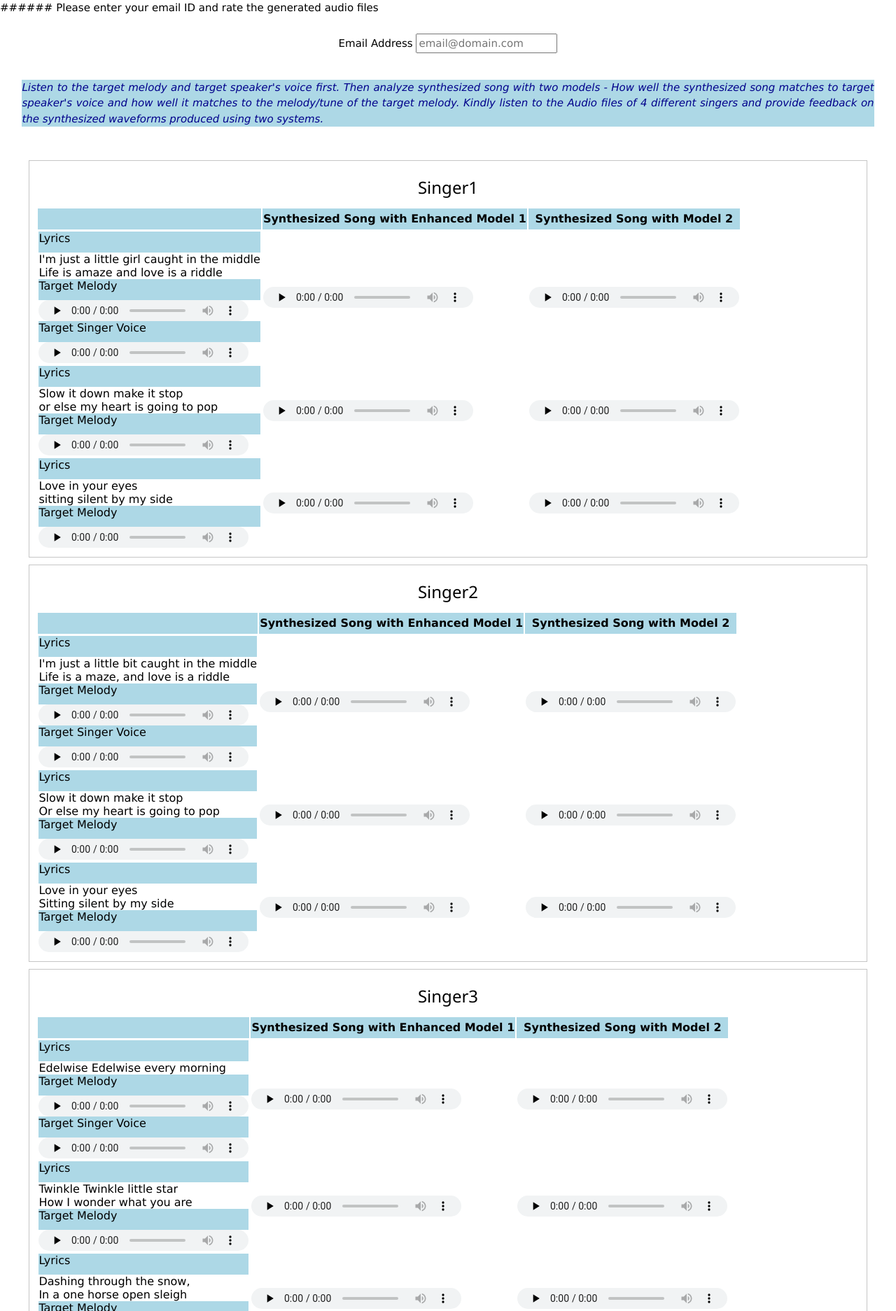
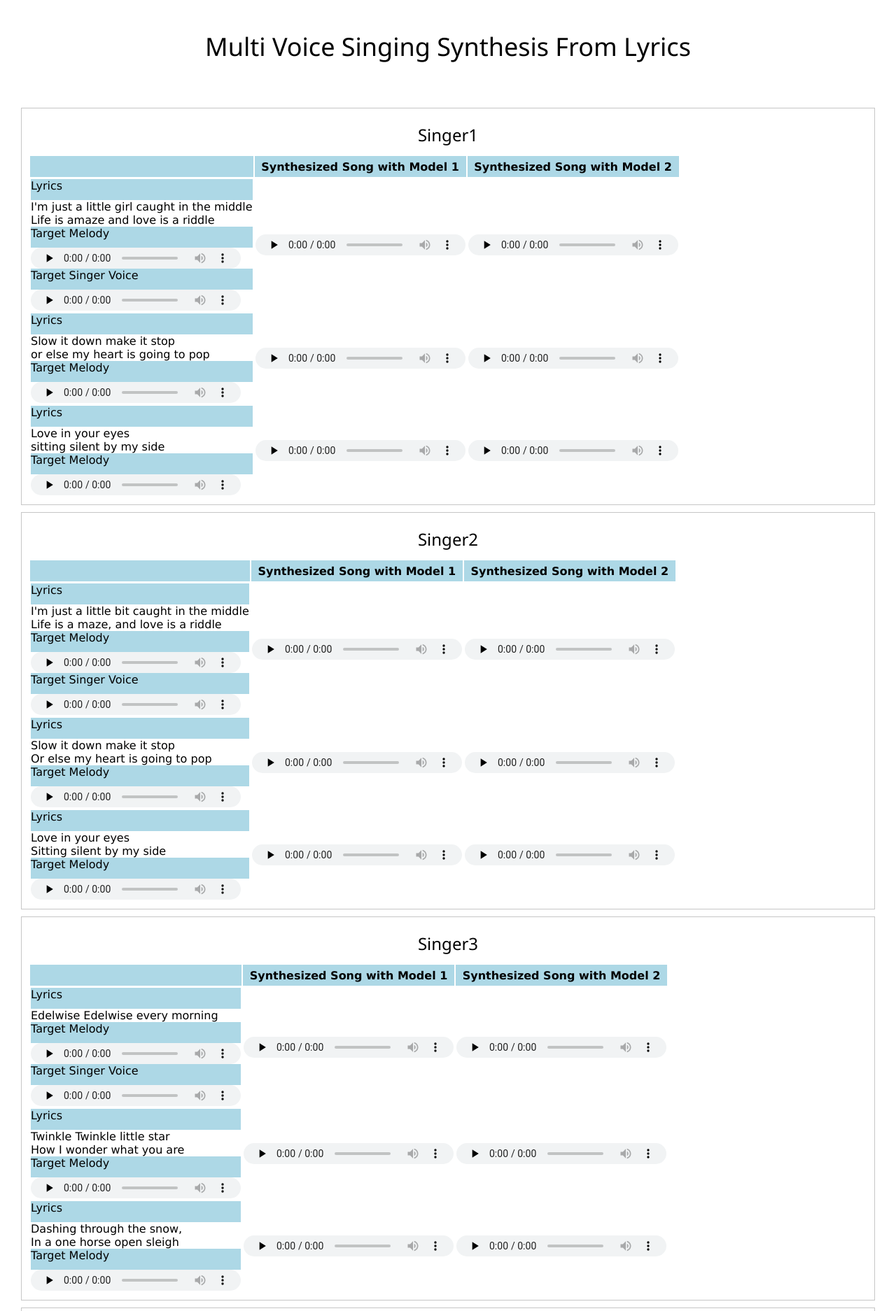
Before and after one commit to rrs-mvs-official/rrs-mvs-official.github.io, a plain HTML site: page MVS_SynthSamples/index.html in a window 1280 px wide. Shown: the top 1874 px of the page at 70% size. Drawn offline with nearby package versions, Linux system fonts and the light colour scheme.

Commit message:
Update index.html

```diff
--- a/MVS_SynthSamples/index.html
+++ b/MVS_SynthSamples/index.html
@@ -1,7 +1,5 @@
-###### Please enter your email ID and rate the generated audio files
-<head>
-    <link rel="stylesheet" href="w3.css">
-    <title>Text To Singing MOS</title>
+<link rel="stylesheet" href="w3.css">
+<title>Multi Voice Singing Synthesis From Lyrics</title>
     <style>
          h1 {
             text-align: center;
@@ -38,13 +36,14 @@
     </style>
 </head>
 <body>
+  <div class="grrp1"><h1>Multi Voice Singing Synthesis From Lyrics</h1></div>
 <div class="grrp1">
-  <form id="fs-frm" name="survey-form-test" accept-charset="utf-8" action="https://formspree.io/f/xaylrgvl" method="post">
+  <!-- <form id="fs-frm" name="survey-form-test" accept-charset="utf-8" action="https://formspree.io/f/xaylrgvl" method="post">
     <fieldset id="fs-frm-inputs" style="border:0px solid black;">
       <label for="email-address">Email Address</label>
       <input type="email" name="_replyto" id="email-address" placeholder="email@domain.com" required=""><br><br>
       <p style="text-align:justify;background-color: lightblue; color: darkblue; "> <i> Listen to the target melody and target speaker's voice first. Then analyze synthesized song with two models - How well the synthesized song matches to target speaker's voice and how well it matches to the melody/tune of the target melody. Kindly listen to the Audio files of 4 different singers  and provide feedback on the synthesized waveforms produced using two systems.</i></p>
-      <br>
+      <br> -->
  <div class='grrp'>
     <h3>Singer1</h3>
               <table border="0" style="font-size:16px">
@@ -53,7 +52,7 @@
                 <th bgcolor="lightblue" style="white-space:nowrap;height:30px;min-width: 240px">
                  </th>
                 <th bgcolor="lightblue" style="white-space:nowrap;height:30px;min-width: 240px">
-                 Synthesized Song with Enhanced Model 1</th>
+                 Synthesized Song with Model 1</th>
                 <th bgcolor="lightblue" style="white-space:nowrap;height:30px;min-width: 240px">
                  Synthesized Song with Model 2</th></tr>
               <tr>
@@ -121,7 +120,7 @@
                   <th bgcolor="lightblue" style="white-space:nowrap;height:30px;min-width: 240px">
                    </th>
                   <th bgcolor="lightblue" style="white-space:nowrap;height:30px;min-width: 240px">
-                   Synthesized Song with Enhanced Model 1</th>
+                   Synthesized Song with Model 1</th>
                   <th bgcolor="lightblue" style="white-space:nowrap;height:30px;min-width: 240px">
                    Synthesized Song with Model 2</th></tr>
                 <tr>
@@ -191,7 +190,7 @@
                   <th bgcolor="lightblue" style="white-space:nowrap;height:30px;min-width: 240px">
                    </th>
                   <th bgcolor="lightblue" style="white-space:nowrap;height:30px;min-width: 240px">
-                   Synthesized Song with Enhanced Model 1</th>
+                   Synthesized Song with Model 1</th>
                   <th bgcolor="lightblue" style="white-space:nowrap;height:30px;min-width: 240px">
                    Synthesized Song with Model 2</th></tr>
                 <tr>
@@ -261,7 +260,7 @@
                   <th bgcolor="lightblue" style="white-space:nowrap;height:30px;min-width: 240px">
                    </th>
                   <th bgcolor="lightblue" style="white-space:nowrap;height:30px;min-width: 240px">
-                   Synthesized Song with Enhanced Model 1</th>
+                   Synthesized Song with Model 1</th>
                   <th bgcolor="lightblue" style="white-space:nowrap;height:30px;min-width: 240px">
                    Synthesized Song with Model 2</th></tr>
                 <tr>
@@ -324,5 +323,5 @@
                 </tbody></table>
      </div>
 
-    <br><br>
-     <button class="button1" type="submit">Send Responses</button>
+    <!-- <br><br>
+     <button class="button1" type="submit">Send Responses</button> -->
```
